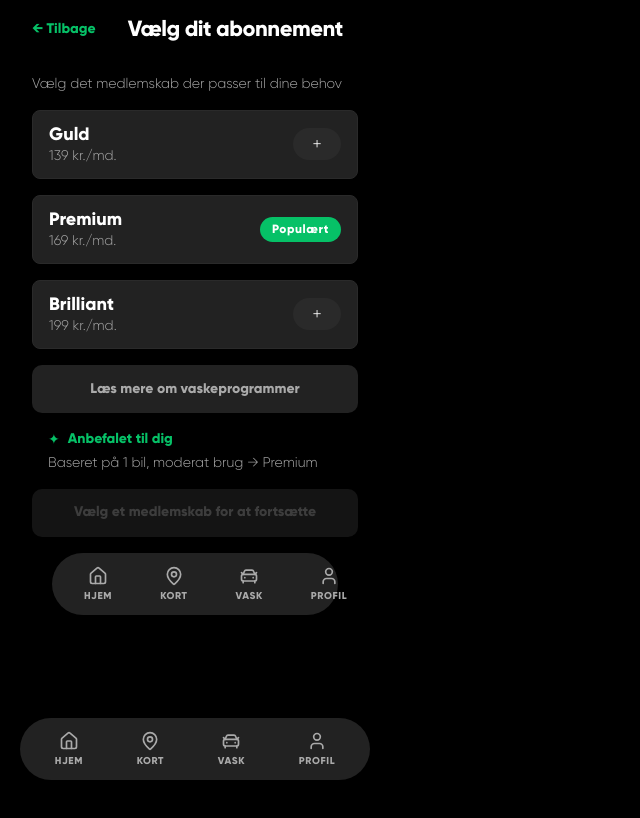
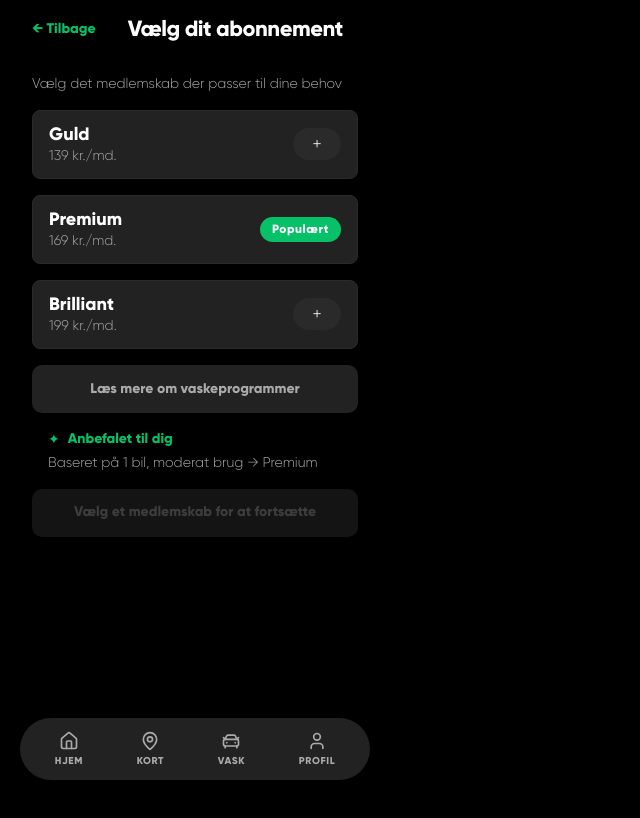
Before and after one commit to web2026-1-wash-world/wash_world_frontend, a Next.js app: page /plan-selection in a window 1280 px wide. Shown: the top 818 px of the page, without its empty margins (0-640 px from the left). Built offline with nearby package versions, Linux system fonts and the light colour scheme; no server answers.

Commit message:
removed bottom nav

```diff
--- a/src/app/plan-selection/page.tsx
+++ b/src/app/plan-selection/page.tsx
@@ -110,7 +110,6 @@ export default function PlanSelectionPage() {
                 Afmeld dit abonnement
             </Button>
             )}
-            <BottomNav />
         </div>
     );
 }
```
